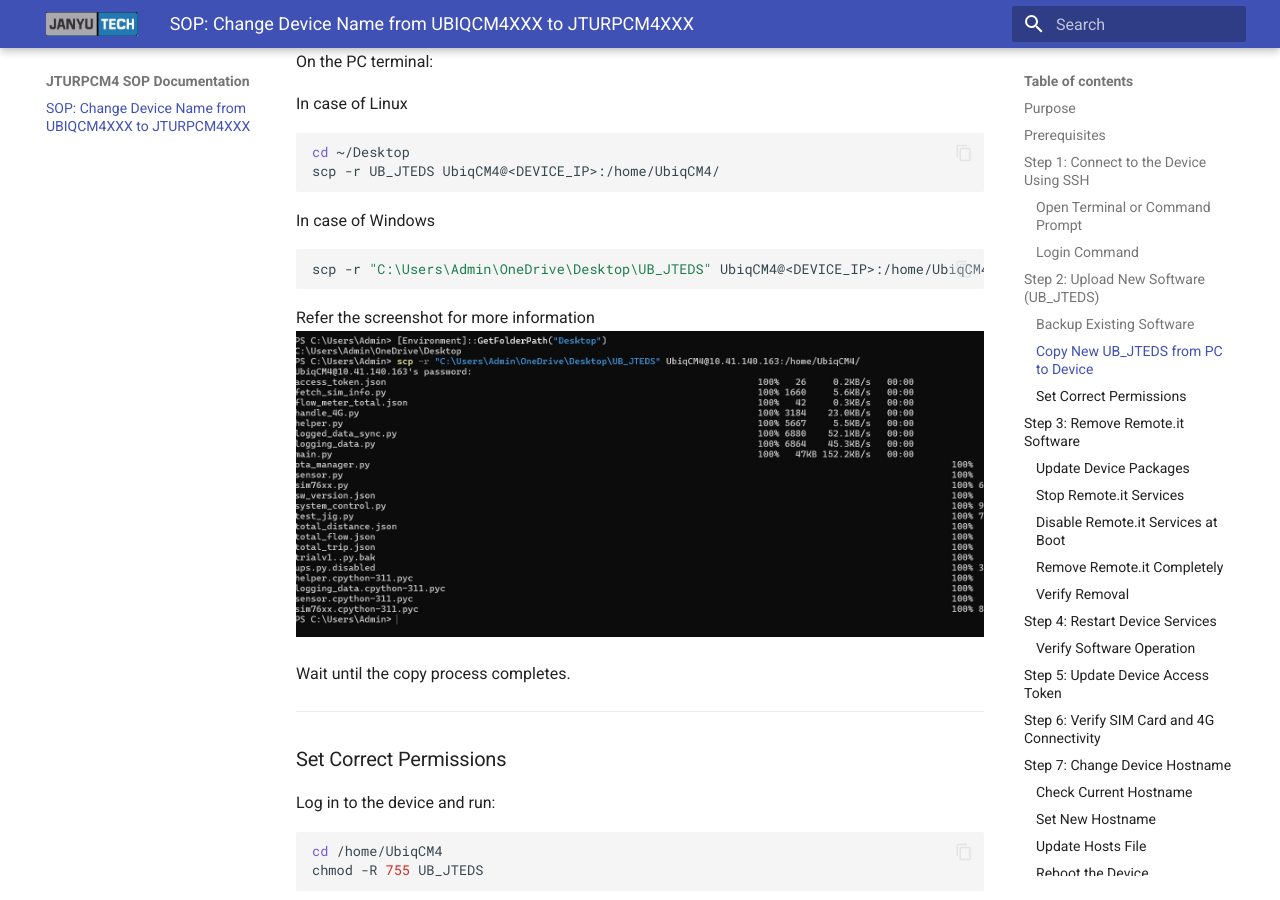
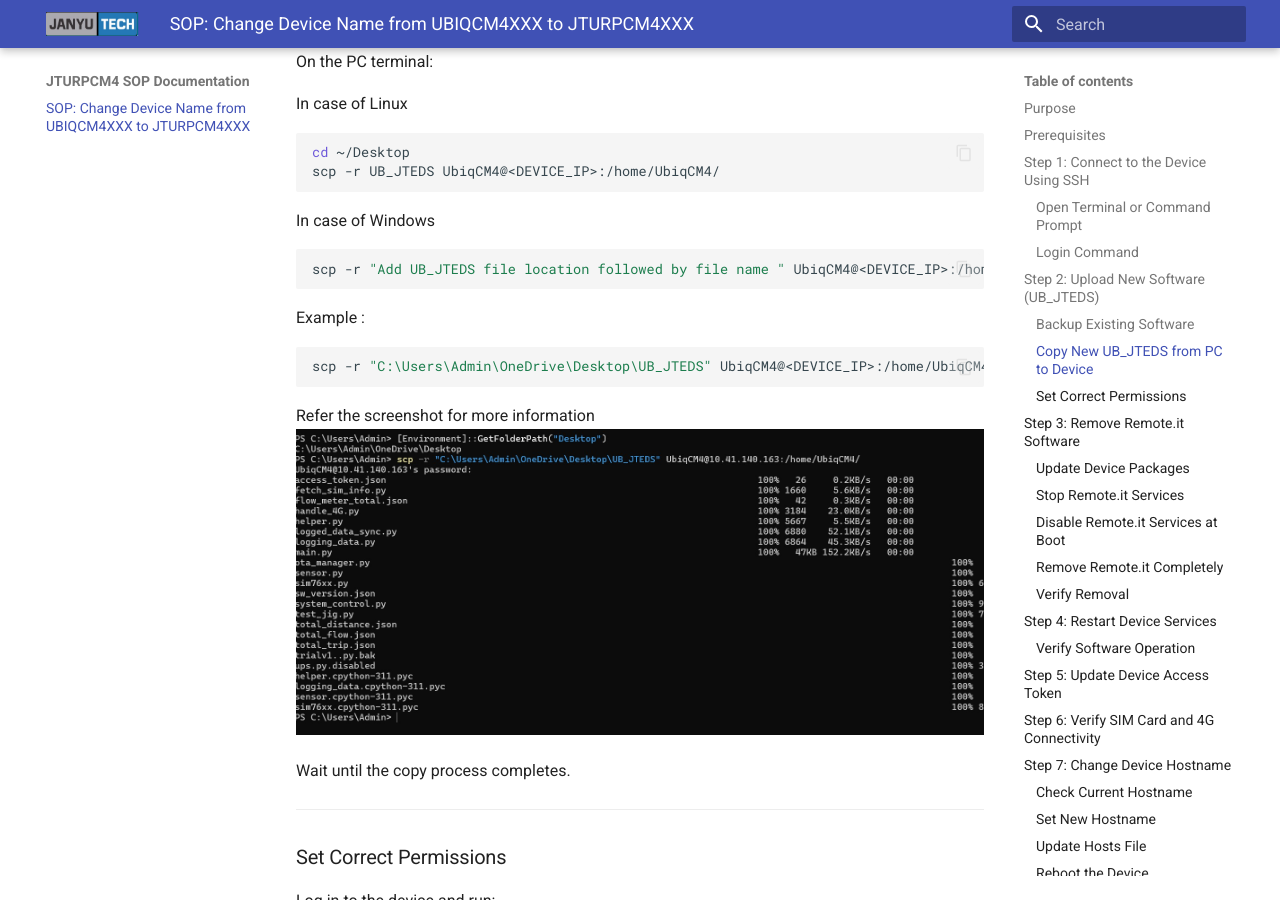
Before and after one commit to Saikatdey4568/JTURPCM4-SOP, an MkDocs documentation site: the page built from docs/index.md, in a window 1280 px wide and 900 px high, scrolled down 1611 px. Built offline with MkDocs 1.6.1 and Material for MkDocs 9.7.7, drawn with Linux system fonts in a browser that asks for light colours.

Commit message:
Update SOP

````diff
--- a/docs/index.md
+++ b/docs/index.md
@@ -74,6 +74,11 @@ scp -r UB_JTEDS UbiqCM4@<DEVICE_IP>:/home/UbiqCM4/
 ```
 
 In case of Windows
+
+```bash
+scp -r "Add UB_JTEDS file location followed by file name " UbiqCM4@<DEVICE_IP>:/home/UbiqCM4/
+```
+Example :
 ```bash
 scp -r "C:\Users\Admin\OneDrive\Desktop\UB_JTEDS" UbiqCM4@<DEVICE_IP>:/home/UbiqCM4/
 ```
````
Also changed, not shown: docs/assets/images/Remoteit.jpeg (added), site/index.html, site/search/search_index.json.
